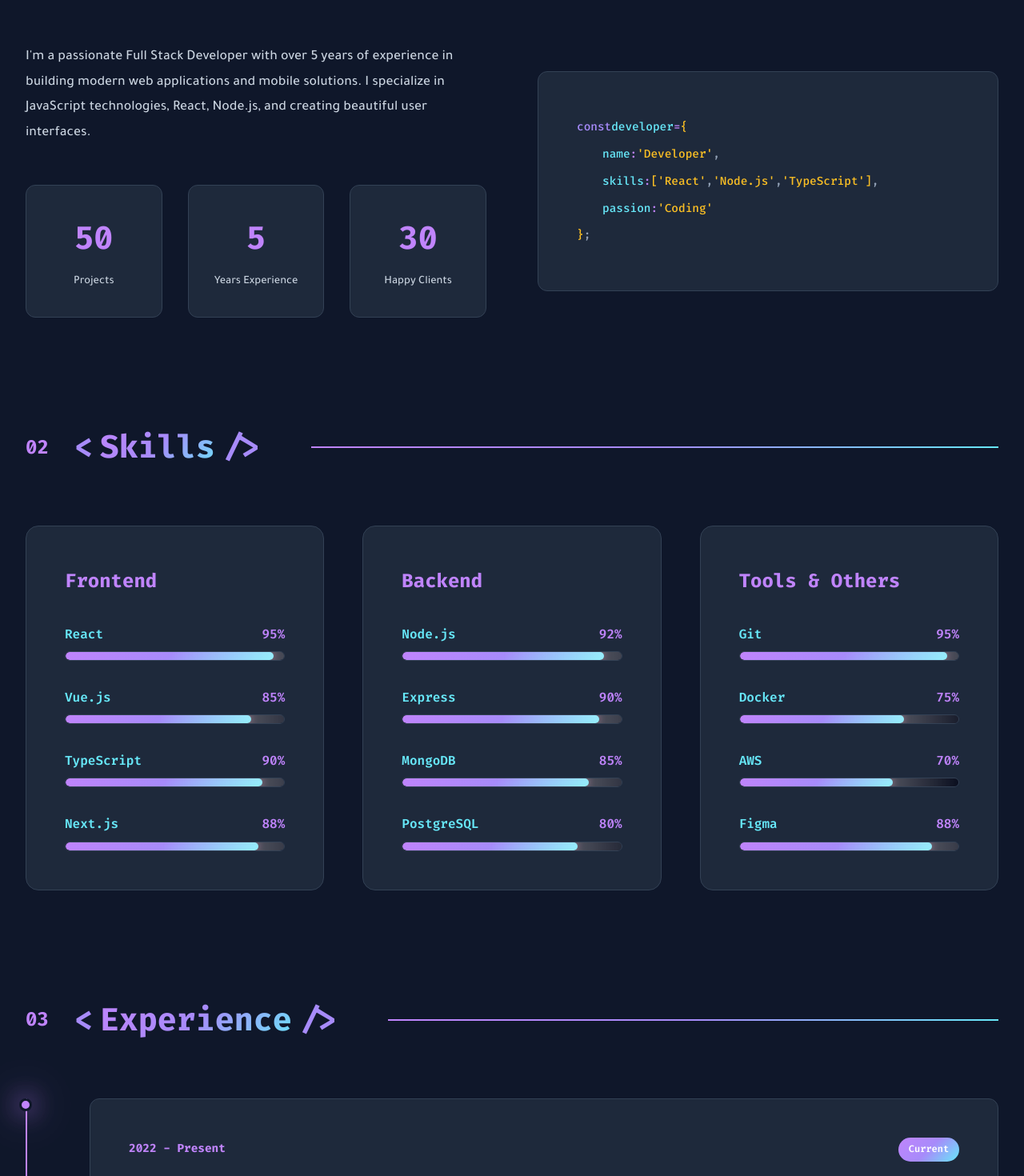
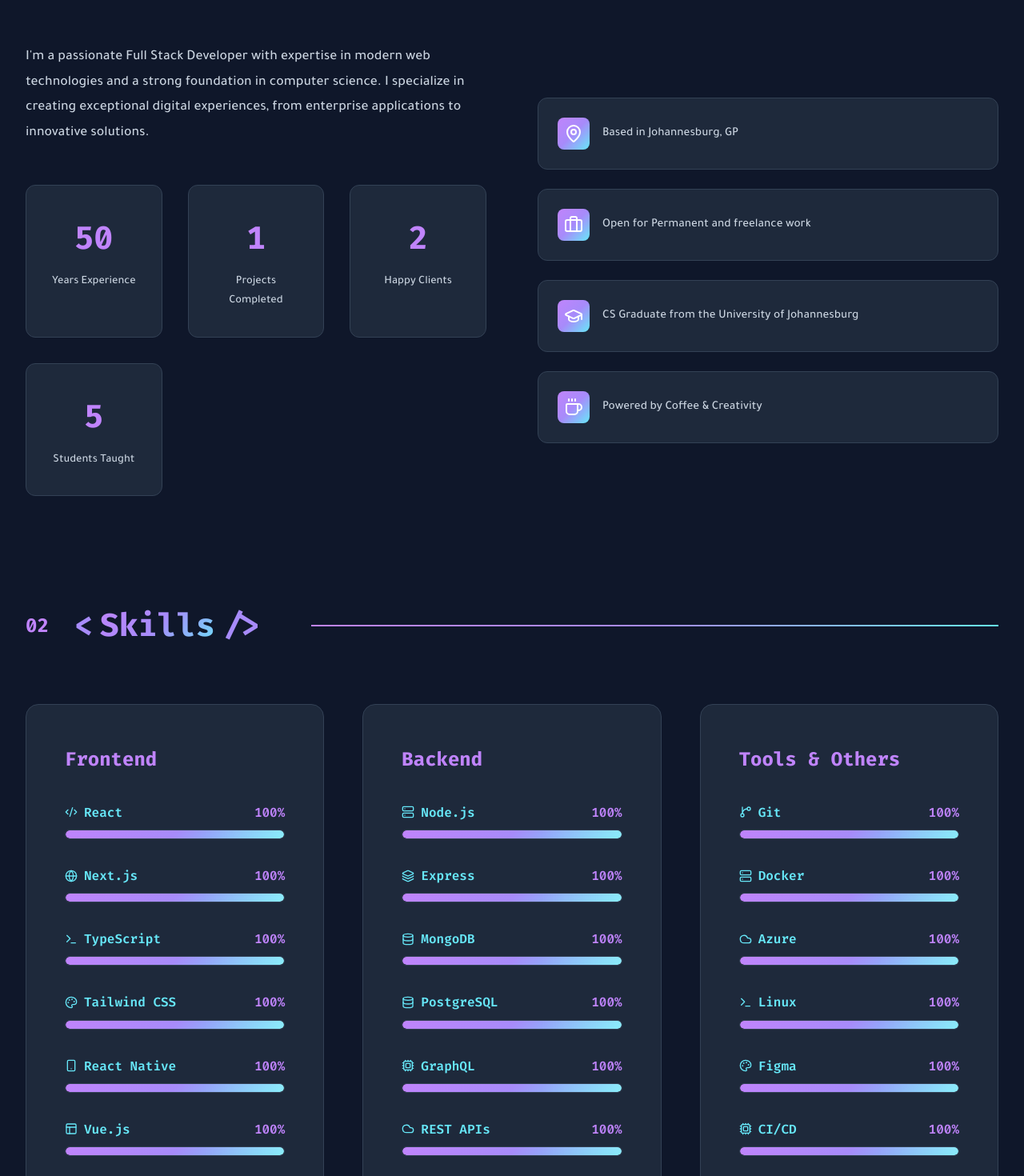
Before and after one commit to PeterMolope/Portfolio, a Next.js app: page / in a window 1280 px wide. Shown: the part 1020-2490 px from the top of the page at 80% size. Built offline with nearby package versions, Linux system fonts and the light colour scheme.

Commit message:
update data

```diff
--- a/app/globals.css
+++ b/app/globals.css
@@ -1427,6 +1427,77 @@
     transform: translateY(-2px);
 }
 
+.highlights-list {
+  display: flex;
+  flex-direction: column;
+  gap: 1.5rem;
+}
+
+.highlight-item {
+  display: flex;
+  align-items: center;
+  gap: 1rem;
+  padding: 1.5rem;
+  background: var(--bg-card);
+  border: 1px solid var(--border);
+  border-radius: 12px;
+  transition: all var(--transition);
+}
+
+.highlight-item:hover {
+  border-color: var(--primary);
+  transform: translateY(-2px);
+  box-shadow: var(--shadow-md);
+}
+
+.highlight-icon {
+  width: 40px;
+  height: 40px;
+  display: flex;
+  align-items: center;
+  justify-content: center;
+  background: var(--gradient-1);
+  border-radius: 8px;
+  color: white;
+  flex-shrink: 0;
+}
+
+.highlight-text {
+  color: var(--text-secondary);
+  font-size: 0.95rem;
+  line-height: 1.5;
+}
+
+.skill-header {
+  display: flex;
+  justify-content: space-between;
+  align-items: center;
+  margin-bottom: 0.5rem;
+}
+
+.skill-info {
+  display: flex;
+  align-items: center;
+  gap: 0.5rem;
+}
+
+.skill-icon {
+  color: var(--cyan);
+  flex-shrink: 0;
+}
+
+.skill-name {
+  font-family: var(--font-code);
+  color: var(--cyan);
+  font-weight: 600;
+}
+
+.skill-percent {
+  font-family: var(--font-code);
+  color: var(--primary);
+  font-weight: 600;
+}
+
 /* Responsive Design */
 @media (max-width: 1024px) {
     .hero-container {
--- a/components/About/About.tsx
+++ b/components/About/About.tsx
@@ -1,9 +1,10 @@
 'use client'
 
 import { useEffect, useState } from 'react'
+import { stats, highlights } from '../../Constant/Data'
 
 export default function About() {
-  const [animatedStats, setAnimatedStats] = useState({ projects: 0, years: 0, clients: 0 })
+  const [animatedStats, setAnimatedStats] = useState({ projects: 0, years: 0, clients: 0, students: 0 })
 
   useEffect(() => {
     const observer = new IntersectionObserver(
@@ -27,9 +28,16 @@
               window.requestAnimationFrame(step)
             }
 
-            animateValue(0, 50, 2000, 'projects')
-            animateValue(0, 5, 2000, 'years')
-            animateValue(0, 30, 2000, 'clients')
+            // Extract numbers from stat values (e.g., "1+" -> 1, "50+" -> 50)
+            const projectsValue = parseInt(stats[1].value.replace(/\D/g, ''))
+            const yearsValue = parseInt(stats[0].value.replace(/\D/g, ''))
+            const clientsValue = parseInt(stats[2].value.replace(/\D/g, ''))
+            const studentsValue = parseInt(stats[3].value.replace(/\D/g, ''))
+
+            animateValue(0, projectsValue, 2000, 'projects')
+            animateValue(0, yearsValue, 2000, 'years')
+            animateValue(0, clientsValue, 2000, 'clients')
+            animateValue(0, studentsValue, 2000, 'students')
 
             observer.unobserve(entry.target)
           }
@@ -63,62 +71,34 @@
           <div className="about-text-wrapper">
             <div className="about-intro">
               <p className="about-text">
-                I'm a passionate Full Stack Developer with over 5 years of experience in building modern web applications and mobile solutions. I specialize in JavaScript technologies, React, Node.js, and creating beautiful user interfaces.
+                I'm a passionate Full Stack Developer with expertise in modern web technologies and a strong foundation in computer science.
+                I specialize in creating exceptional digital experiences, from enterprise applications to innovative solutions.
               </p>
             </div>
 
             <div className="about-stats">
-              <div className="stat-item">
-                <div className="stat-number" data-count="50">{animatedStats.projects}</div>
-                <div className="stat-label">Projects</div>
-              </div>
-              <div className="stat-item">
-                <div className="stat-number" data-count="5">{animatedStats.years}</div>
-                <div className="stat-label">Years Experience</div>
-              </div>
-              <div className="stat-item">
-                <div className="stat-number" data-count="30">{animatedStats.clients}</div>
-                <div className="stat-label">Happy Clients</div>
-              </div>
+              {stats.map((stat, index) => (
+                <div key={index} className="stat-item">
+                  <div className="stat-number" data-count={stat.value}>
+                    {animatedStats[Object.keys(animatedStats)[index] as keyof typeof animatedStats]}
+                  </div>
+                  <div className="stat-label">{stat.label}</div>
+                </div>
+              ))}
             </div>
           </div>
 
           <div className="about-image-wrapper">
             <div className="about-image-container">
-              <div className="code-block">
-                <div className="code-line">
-                  <span className="code-keyword">const</span>
-                  <span className="code-variable">developer</span>
-                  <span className="code-operator">=</span>
-                  <span className="code-brace">{'{'}</span>
-                </div>
-                <div className="code-line indent">
-                  <span className="code-property">name</span>
-                  <span className="code-operator">:</span>
-                  <span className="code-string">'Developer'</span>
-                  <span className="code-comma">,</span>
-                </div>
-                <div className="code-line indent">
-                  <span className="code-property">skills</span>
-                  <span className="code-operator">:</span>
-                  <span className="code-bracket">[</span>
-                  <span className="code-string">'React'</span>
-                  <span className="code-comma">,</span>
-                  <span className="code-string">'Node.js'</span>
-                  <span className="code-comma">,</span>
-                  <span className="code-string">'TypeScript'</span>
-                  <span className="code-bracket">]</span>
-                  <span className="code-comma">,</span>
-                </div>
-                <div className="code-line indent">
-                  <span className="code-property">passion</span>
-                  <span className="code-operator">:</span>
-                  <span className="code-string">'Coding'</span>
-                </div>
-                <div className="code-line">
-                  <span className="code-brace">{'}'}</span>
-                  <span className="code-semicolon">;</span>
-                </div>
+              <div className="highlights-list">
+                {highlights.map((highlight, index) => (
+                  <div key={index} className="highlight-item">
+                    <div className="highlight-icon">
+                      <highlight.icon size={24} />
+                    </div>
+                    <div className="highlight-text">{highlight.text}</div>
+                  </div>
+                ))}
               </div>
             </div>
           </div>
--- a/components/Contact/Contact.tsx
+++ b/components/Contact/Contact.tsx
@@ -1,6 +1,7 @@
 'use client'
 
 import { useState } from 'react'
+import { contactInfo } from '../../Constant/Data'
 
 export default function Contact() {
   const [formData, setFormData] = useState({
@@ -30,27 +31,6 @@
     })
   }
 
-  const contactInfo = [
-    {
-      icon: 'fa-envelope',
-      label: 'Email',
-      value: 'developer@example.com',
-      href: 'mailto:developer@example.com'
-    },
-    {
-      icon: 'fa-phone',
-      label: 'Phone',
-      value: '+966 50 123 4567',
-      href: 'tel:+966501234567'
-    },
-    {
-      icon: 'fa-map-marker-alt',
-      label: 'Location',
-      value: 'Riyadh, Saudi Arabia',
-      href: ''
-    }
-  ]
-
   return (
     <section id="contact" className="section contact-section">
       <div className="section-container">
@@ -69,7 +49,7 @@
             {contactInfo.map((item, index) => (
               <div key={index} className="contact-item">
                 <div className="contact-icon">
-                  <i className={`fas ${item.icon}`}></i>
+                  <item.icon size={24} />
                 </div>
                 <div className="contact-details">
                   <h4 className="contact-label">{item.label}</h4>
--- a/components/Experience/Experience.tsx
+++ b/components/Experience/Experience.tsx
@@ -1,54 +1,8 @@
 'use client'
 
-interface TimelineItem {
-  year: string
-  badge?: string
-  title: string
-  company: string
-  description: string
-  achievements: string[]
-  tags: string[]
-}
+import { experiences } from '../../Constant/Data'
 
 export default function Experience() {
-  const timelineItems: TimelineItem[] = [
-    {
-      year: '2022 - Present',
-      badge: 'Current',
-      title: 'Senior Full Stack Developer',
-      company: 'Tech Company Inc.',
-      description: 'Leading a team of developers in building complex web applications using React and Node.js. Developing advanced user interfaces and optimizing performance. Implementing microservices architecture and CI/CD pipelines.',
-      achievements: [
-        'Led team of 5 developers',
-        'Improved performance by 40%',
-        'Deployed 20+ production apps'
-      ],
-      tags: ['React', 'Node.js', 'TypeScript', 'MongoDB', 'Docker', 'AWS']
-    },
-    {
-      year: '2020 - 2022',
-      title: 'Frontend Developer',
-      company: 'Digital Solutions',
-      description: 'Developed interactive user interfaces using React and Vue.js. Worked on improving user experience and performance optimization. Collaborated with designers to implement pixel-perfect designs.',
-      achievements: [
-        'Built 15+ responsive websites',
-        'Reduced load time by 50%'
-      ],
-      tags: ['React', 'Vue.js', 'JavaScript', 'SASS', 'Webpack']
-    },
-    {
-      year: '2018 - 2020',
-      title: 'Junior Developer',
-      company: 'Creative Studio',
-      description: 'Developed websites using HTML, CSS, and JavaScript. Learned best practices in web development. Worked on various client projects and gained experience in modern web technologies.',
-      achievements: [
-        'Completed 30+ projects',
-        'Learned modern frameworks'
-      ],
-      tags: ['HTML', 'CSS', 'JavaScript', 'jQuery', 'Bootstrap']
-    }
-  ]
-
   return (
     <section id="experience" className="section experience-section">
       <div className="section-container">
@@ -63,13 +17,15 @@
         </div>
 
         <div className="timeline">
-          {timelineItems.map((item, index) => (
+          {experiences.map((item, index) => (
             <div key={index} className="timeline-item">
               <div className="timeline-marker"></div>
               <div className="timeline-content">
                 <div className="timeline-header">
-                  <div className="timeline-year">{item.year}</div>
-                  {item.badge && <div className="timeline-badge">{item.badge}</div>}
+                  <div className="timeline-year">{item.period}</div>
+                  {item.type === 'work' && (
+                    <div className="timeline-badge">Current</div>
+                  )}
                 </div>
                 <h3 className="timeline-title">{item.title}</h3>
                 <div className="timeline-company">
@@ -78,15 +34,15 @@
                 </div>
                 <p className="timeline-description">{item.description}</p>
                 <div className="timeline-achievements">
-                  {item.achievements.map((achievement, achievementIndex) => (
-                    <div key={achievementIndex} className="achievement-item">
+                  {item.technologies.map((tech, techIndex) => (
+                    <div key={techIndex} className="achievement-item">
                       <i className="fas fa-check-circle"></i>
-                      <span>{achievement}</span>
+                      <span>{tech}</span>
                     </div>
                   ))}
                 </div>
                 <div className="timeline-tags">
-                  {item.tags.map((tag, tagIndex) => (
+                  {item.technologies.slice(0, 4).map((tag, tagIndex) => (
                     <span key={tagIndex} className="tag">{tag}</span>
                   ))}
                 </div>
--- a/components/Projects/Projects.tsx
+++ b/components/Projects/Projects.tsx
@@ -1,42 +1,8 @@
 'use client'
 
-interface Project {
-  title: string
-  description: string
-  icon: string
-  tags: string[]
-  projectUrl?: string
-  codeUrl?: string
-}
+import { projects } from '../../Constant/Data'
 
 export default function Projects() {
-  const projects: Project[] = [
-    {
-      title: 'E-Commerce Platform',
-      description: 'A complete e-commerce platform with payment integration and advanced inventory management.',
-      icon: 'fa-shopping-cart',
-      tags: ['React', 'Node.js', 'MongoDB'],
-      projectUrl: '#',
-      codeUrl: '#'
-    },
-    {
-      title: 'Task Management App',
-      description: 'A web application for task management with real-time synchronization and modern design.',
-      icon: 'fa-tasks',
-      tags: ['React', 'Firebase', 'TypeScript'],
-      projectUrl: '#',
-      codeUrl: '#'
-    },
-    {
-      title: 'Blog Platform',
-      description: 'A modern blog platform with CMS features and beautiful UI design.',
-      icon: 'fa-blog',
-      tags: ['Next.js', 'Prisma', 'PostgreSQL'],
-      projectUrl: '#',
-      codeUrl: '#'
-    }
-  ]
-
   return (
     <section id="projects" className="section projects-section">
       <div className="section-container">
@@ -56,27 +22,36 @@
               <div className="project-image">
                 <div className="project-overlay">
                   <div className="project-links">
-                    {project.projectUrl && (
-                      <a href={project.projectUrl} className="project-link" title="View Project" target="_blank" rel="noopener noreferrer">
+                    {project.demoUrl && (
+                      <a href={project.demoUrl} className="project-link" title="View Project" target="_blank" rel="noopener noreferrer">
                         <i className="fas fa-external-link-alt"></i>
                       </a>
                     )}
-                    {project.codeUrl && (
-                      <a href={project.codeUrl} className="project-link" title="View Code" target="_blank" rel="noopener noreferrer">
+                    {project.githubUrl && (
+                      <a href={project.githubUrl} className="project-link" title="View Code" target="_blank" rel="noopener noreferrer">
                         <i className="fab fa-github"></i>
                       </a>
                     )}
                   </div>
                 </div>
                 <div className="project-placeholder">
-                  <i className={`fas ${project.icon}`}></i>
+                  <img
+                    src={project.image}
+                    alt={project.title}
+                    style={{
+                      width: '100%',
+                      height: '100%',
+                      objectFit: 'cover',
+                      opacity: 0.8
+                    }}
+                  />
                 </div>
               </div>
               <div className="project-content">
                 <h3 className="project-title">{project.title}</h3>
                 <p className="project-description">{project.description}</p>
                 <div className="project-tags">
-                  {project.tags.map((tag, tagIndex) => (
+                  {project.techStack.map((tag, tagIndex) => (
                     <span key={tagIndex} className="tag">{tag}</span>
                   ))}
                 </div>
--- a/components/Skills/Skills.tsx
+++ b/components/Skills/Skills.tsx
@@ -1,49 +1,10 @@
 'use client'
 
 import { useEffect, useState } from 'react'
-
-interface Skill {
-  name: string
-  percent: number
-}
-
-interface SkillCategory {
-  title: string
-  skills: Skill[]
-}
+import { skillCategories } from '../../Constant/Data'
 
 export default function Skills() {
   const [animatedSkills, setAnimatedSkills] = useState<{ [key: string]: number }>({})
-
-  const skillCategories: SkillCategory[] = [
-    {
-      title: 'Frontend',
-      skills: [
-        { name: 'React', percent: 95 },
-        { name: 'Vue.js', percent: 85 },
-        { name: 'TypeScript', percent: 90 },
-        { name: 'Next.js', percent: 88 }
-      ]
-    },
-    {
-      title: 'Backend',
-      skills: [
-        { name: 'Node.js', percent: 92 },
-        { name: 'Express', percent: 90 },
-        { name: 'MongoDB', percent: 85 },
-        { name: 'PostgreSQL', percent: 80 }
-      ]
-    },
-    {
-      title: 'Tools & Others',
-      skills: [
-        { name: 'Git', percent: 95 },
-        { name: 'Docker', percent: 75 },
-        { name: 'AWS', percent: 70 },
-        { name: 'Figma', percent: 88 }
-      ]
-    }
-  ]
 
   useEffect(() => {
     const observer = new IntersectionObserver(
@@ -54,7 +15,7 @@
             skillCategories.forEach((category) => {
               category.skills.forEach((skill) => {
                 const key = `${category.title}-${skill.name}`
-                setAnimatedSkills(prev => ({ ...prev, [key]: skill.percent }))
+                setAnimatedSkills(prev => ({ ...prev, [key]: 100 })) // Show full skill level
               })
             })
 
@@ -96,9 +57,12 @@
                   const animatedPercent = animatedSkills[key] || 0
 
                   return (
-                    <div key={skillIndex} className="skill-item" data-skill={skill.name} data-percent={skill.percent}>
+                    <div key={skillIndex} className="skill-item" data-skill={skill.name} data-percent="100">
                       <div className="skill-header">
-                        <span className="skill-name">{skill.name}</span>
+                        <div className="skill-info">
+                          <skill.icon size={16} className="skill-icon" />
+                          <span className="skill-name">{skill.name}</span>
+                        </div>
                         <span className="skill-percent">{animatedPercent}%</span>
                       </div>
                       <div className="skill-bar">
```
Also changed, not shown: components/Footer/Footer.tsx (+10 -12 lines), components/Hero/Hero.tsx (+5 -8 lines).
